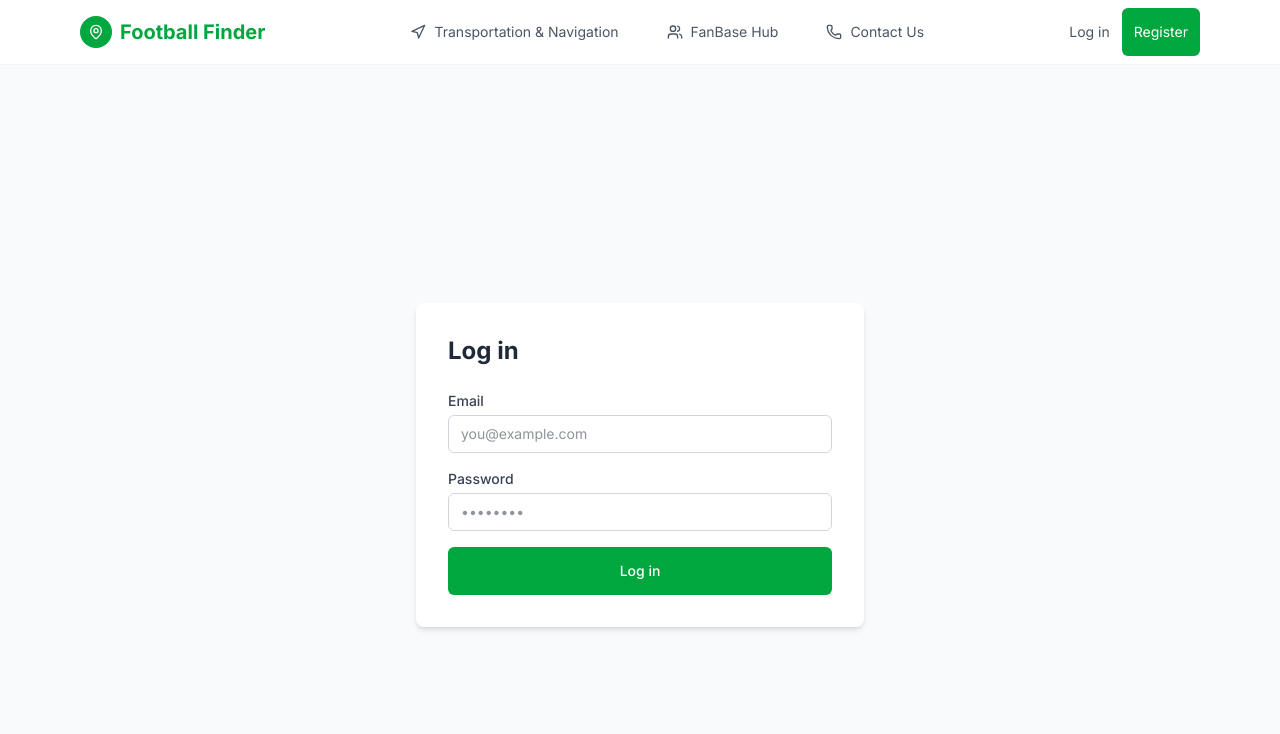
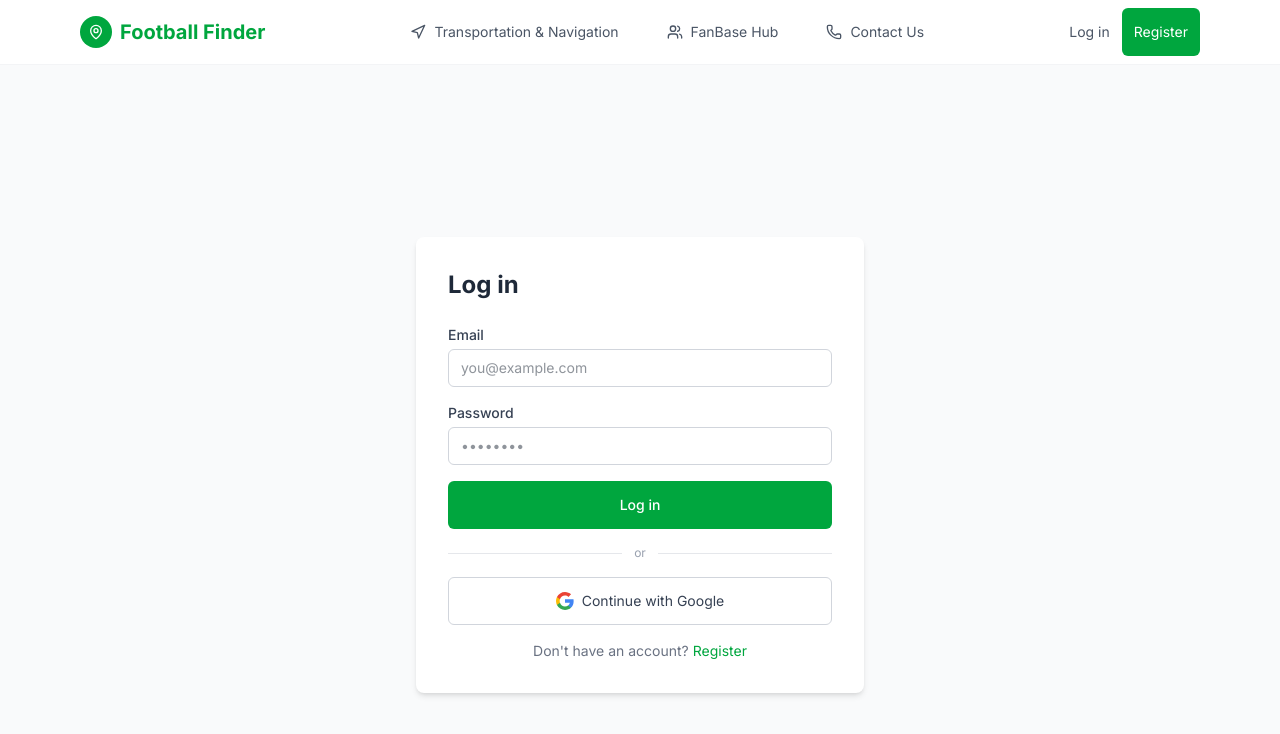
Before and after one commit to Yotam1312/Football-Finder, a React (Vite) app in the folder frontend/: page /login in a window 1280 px wide. Shown: the top 734 px of the page. Built offline with nearby package versions, Linux system fonts and the light colour scheme; no server answers.

Commit message:
feat(09-04): add Google sign-in buttons and create WelcomePage
- Update LoginPage with Google button and error=cancelled handling
- Update RegisterPage with Google button above the email form
- Create WelcomePage for first-time Google OAuth users

```diff
--- a/frontend/src/pages/LoginPage.tsx
+++ b/frontend/src/pages/LoginPage.tsx
@@ -1,17 +1,24 @@
 import React, { useState } from 'react';
-import { useNavigate } from 'react-router-dom';
+import { Link, useNavigate, useSearchParams } from 'react-router-dom';
 import { useAuth } from '../context/AuthContext';
 
-// LoginPage — allows Level 3 (full account) users to sign in with email + password.
-// On success, updates the auth context and redirects to the home page.
+// LoginPage — allows users to sign in with email + password or via Google OAuth.
+// On successful email login, updates the auth context and redirects to the home page.
+// On Google sign-in, triggers a full browser redirect to the backend OAuth endpoint.
 export const LoginPage: React.FC = () => {
   const { refreshAuth } = useAuth();
   const navigate = useNavigate();
+  const [searchParams] = useSearchParams();
 
   const [email, setEmail] = useState('');
   const [password, setPassword] = useState('');
   const [error, setError] = useState<string | null>(null);
   const [isSubmitting, setIsSubmitting] = useState(false);
+
+  // Check for ?error=cancelled — set by the backend when user cancels Google sign-in
+  const oauthError = searchParams.get('error') === 'cancelled'
+    ? 'Sign-in was cancelled. Please try again.'
+    : null;
 
   const handleSubmit = async (e: React.FormEvent) => {
     e.preventDefault();
@@ -40,6 +47,14 @@ export const LoginPage: React.FC = () => {
     } finally {
       setIsSubmitting(false);
     }
+  };
+
+  // Clicking "Continue with Google" triggers a full browser redirect to the
+  // backend OAuth endpoint. The backend stores returnTo and then redirects to Google.
+  // We use window.location.href (not fetch) because OAuth requires a real navigation.
+  const handleGoogleSignIn = () => {
+    const returnTo = searchParams.get('returnTo') || '/';
+    window.location.href = `/api/auth/google?returnTo=${encodeURIComponent(returnTo)}`;
   };
 
   return (
@@ -78,7 +93,7 @@ export const LoginPage: React.FC = () => {
             />
           </div>
 
-          {/* Inline error — shown on 401 response */}
+          {/* Inline error — shown on 401 response from email+password login */}
           {error && (
             <p className="text-sm text-red-600">{error}</p>
           )}
@@ -91,6 +106,39 @@ export const LoginPage: React.FC = () => {
             {isSubmitting ? 'Logging in...' : 'Log in'}
           </button>
         </form>
+
+        {/* OAuth cancelled error — shown when returning from Google with ?error=cancelled */}
+        {oauthError && (
+          <p className="text-sm text-red-600 text-center mt-3">{oauthError}</p>
+        )}
+
+        {/* Divider between email login and Google sign-in */}
+        <div className="flex items-center gap-3 my-4">
+          <hr className="flex-1 border-gray-200" />
+          <span className="text-xs text-gray-400">or</span>
+          <hr className="flex-1 border-gray-200" />
+        </div>
+
+        {/* Google sign-in button — triggers a full browser redirect (not a fetch call) */}
+        <button
+          type="button"
+          onClick={handleGoogleSignIn}
+          className="w-full flex items-center justify-center gap-2 border border-gray-300 rounded-md px-4 py-2 text-sm text-gray-700 hover:bg-gray-50 transition-colors min-h-[48px]"
+        >
+          {/* Simple Google "G" logo using SVG */}
+          <svg width="18" height="18" viewBox="0 0 18 18" aria-hidden="true">
+            <path fill="#4285F4" d="M17.64 9.2c0-.637-.057-1.251-.164-1.84H9v3.481h4.844c-.209 1.125-.843 2.078-1.796 2.717v2.258h2.908c1.702-1.567 2.684-3.874 2.684-6.615z"/>
+            <path fill="#34A853" d="M9 18c2.43 0 4.467-.806 5.956-2.184l-2.908-2.258c-.806.54-1.837.86-3.048.86-2.344 0-4.328-1.584-5.036-3.711H.957v2.332C2.438 15.983 5.482 18 9 18z"/>
+            <path fill="#FBBC05" d="M3.964 10.707c-.18-.54-.282-1.117-.282-1.707s.102-1.167.282-1.707V4.961H.957C.347 6.175 0 7.55 0 9s.348 2.825.957 4.039l3.007-2.332z"/>
+            <path fill="#EA4335" d="M9 3.58c1.321 0 2.508.454 3.44 1.345l2.582-2.58C13.463.891 11.426 0 9 0 5.482 0 2.438 2.017.957 4.961L3.964 7.293C4.672 5.166 6.656 3.58 9 3.58z"/>
+          </svg>
+          Continue with Google
+        </button>
+
+        <p className="text-sm text-center text-gray-500 mt-4">
+          Don't have an account?{' '}
+          <Link to="/register" className="text-green-600 hover:underline">Register</Link>
+        </p>
       </div>
     </div>
   );
--- a/frontend/src/pages/RegisterPage.tsx
+++ b/frontend/src/pages/RegisterPage.tsx
@@ -1,5 +1,5 @@
 import React, { useState } from 'react';
-import { Link, useNavigate } from 'react-router-dom';
+import { Link, useNavigate, useSearchParams } from 'react-router-dom';
 import { useAuth } from '../context/AuthContext';
 
 // RegisterPage — lets new users create a Level 3 (full account) by providing
@@ -9,6 +9,14 @@ import { useAuth } from '../context/AuthContext';
 export const RegisterPage: React.FC = () => {
   const { refreshAuth } = useAuth();
   const navigate = useNavigate();
+  const [searchParams] = useSearchParams();
+
+  // Clicking "Continue with Google" triggers a full browser redirect to the
+  // backend OAuth endpoint — not a fetch call, because OAuth requires a real navigation.
+  const handleGoogleSignIn = () => {
+    const returnTo = searchParams.get('returnTo') || '/';
+    window.location.href = `/api/auth/google?returnTo=${encodeURIComponent(returnTo)}`;
+  };
 
   const [email, setEmail] = useState('');
   const [password, setPassword] = useState('');
@@ -63,6 +71,27 @@ export const RegisterPage: React.FC = () => {
     <div className="min-h-screen bg-gray-50 flex items-center justify-center px-4">
       <div className="bg-white rounded-lg shadow-md p-8 w-full max-w-md">
         <h1 className="text-2xl font-bold text-gray-800 mb-6">Create an Account</h1>
+
+        {/* Google sign-in — creates an account automatically using Google name and email */}
+        <button
+          type="button"
+          onClick={handleGoogleSignIn}
+          className="w-full flex items-center justify-center gap-2 border border-gray-300 rounded-md px-4 py-2 text-sm text-gray-700 hover:bg-gray-50 transition-colors min-h-[48px] mb-4"
+        >
+          <svg width="18" height="18" viewBox="0 0 18 18" aria-hidden="true">
+            <path fill="#4285F4" d="M17.64 9.2c0-.637-.057-1.251-.164-1.84H9v3.481h4.844c-.209 1.125-.843 2.078-1.796 2.717v2.258h2.908c1.702-1.567 2.684-3.874 2.684-6.615z"/>
+            <path fill="#34A853" d="M9 18c2.43 0 4.467-.806 5.956-2.184l-2.908-2.258c-.806.54-1.837.86-3.048.86-2.344 0-4.328-1.584-5.036-3.711H.957v2.332C2.438 15.983 5.482 18 9 18z"/>
+            <path fill="#FBBC05" d="M3.964 10.707c-.18-.54-.282-1.117-.282-1.707s.102-1.167.282-1.707V4.961H.957C.347 6.175 0 7.55 0 9s.348 2.825.957 4.039l3.007-2.332z"/>
+            <path fill="#EA4335" d="M9 3.58c1.321 0 2.508.454 3.44 1.345l2.582-2.58C13.463.891 11.426 0 9 0 5.482 0 2.438 2.017.957 4.961L3.964 7.293C4.672 5.166 6.656 3.58 9 3.58z"/>
+          </svg>
+          Continue with Google
+        </button>
+
+        <div className="flex items-center gap-3 mb-4">
+          <hr className="flex-1 border-gray-200" />
+          <span className="text-xs text-gray-400">or register with email</span>
+          <hr className="flex-1 border-gray-200" />
+        </div>
 
         <form onSubmit={handleSubmit} className="space-y-4">
           {/* Required fields */}
--- /dev/null
+++ b/frontend/src/pages/WelcomePage.tsx
@@ -0,0 +1,46 @@
+import React from 'react';
+import { Link } from 'react-router-dom';
+import { useAuth } from '../context/AuthContext';
+
+// WelcomePage — shown once to new users after their first Google sign-in.
+// The backend redirects here (instead of /) when isNewUser === true in the OAuth callback.
+// No special guard needed — only new Google users are redirected here by the backend.
+export const WelcomePage: React.FC = () => {
+  const { user } = useAuth();
+
+  return (
+    <div className="min-h-screen bg-gray-50 flex items-center justify-center px-4">
+      <div className="bg-white rounded-lg shadow-md p-8 w-full max-w-md text-center">
+        <div className="w-16 h-16 bg-green-100 rounded-full flex items-center justify-center mx-auto mb-4">
+          <span className="text-3xl">⚽</span>
+        </div>
+
+        <h1 className="text-2xl font-bold text-gray-800 mb-2">
+          Welcome to Football Finder!
+        </h1>
+
+        {user && (
+          <p className="text-gray-600 mb-4">
+            Hi, <span className="font-medium">{user.name}</span>! Your account has been created
+            using your Google profile.
+          </p>
+        )}
+
+        <p className="text-sm text-gray-500 mb-6">
+          You can now post match tips, upvote community content, and save your favourite teams.
+        </p>
+
+        <Link
+          to="/"
+          className="inline-block bg-green-600 text-white px-6 py-2 rounded-md text-sm font-medium hover:bg-green-700 transition-colors"
+        >
+          Start exploring
+        </Link>
+
+        <p className="text-xs text-gray-400 mt-4">
+          You can update your profile at any time from the navbar menu.
+        </p>
+      </div>
+    </div>
+  );
+};
```
